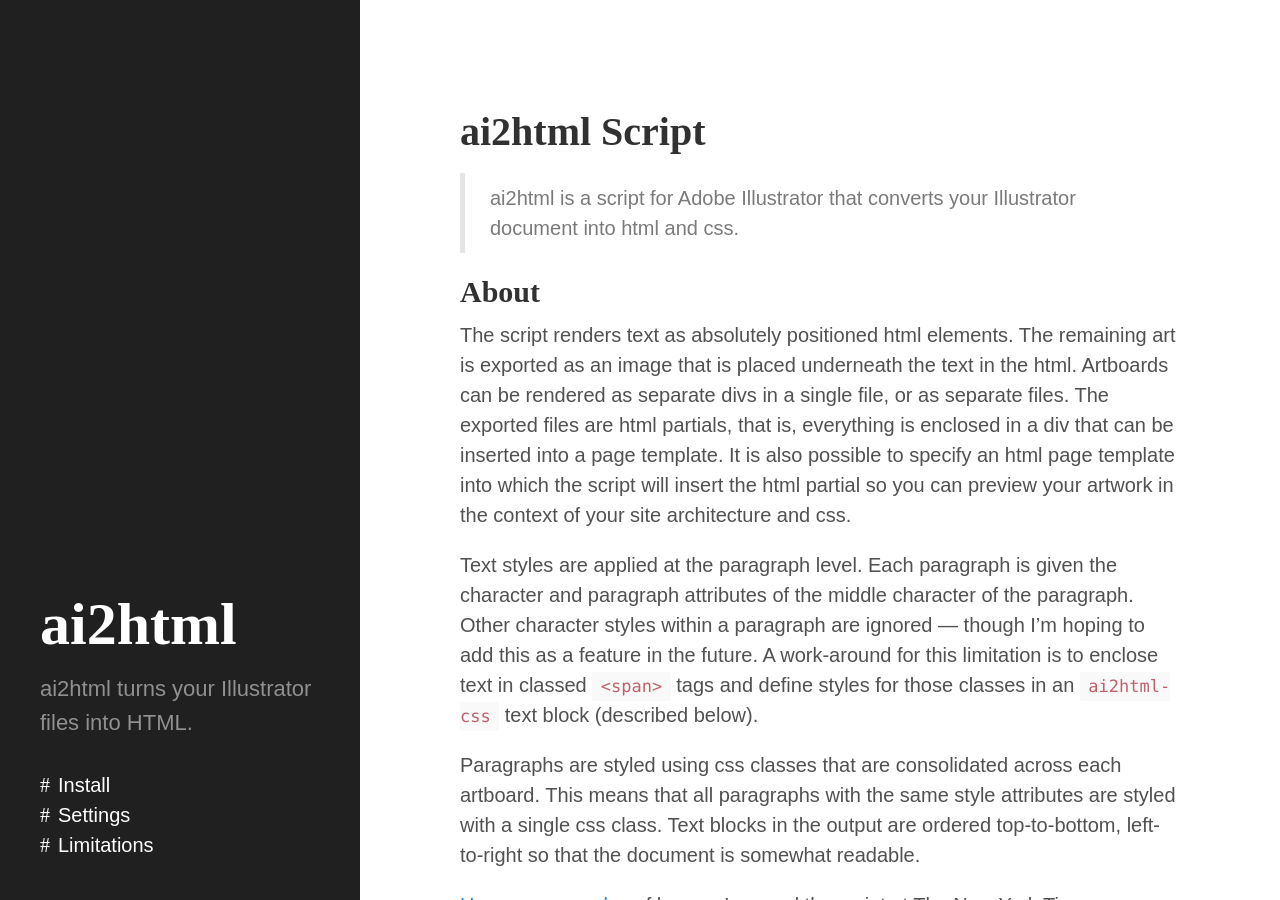
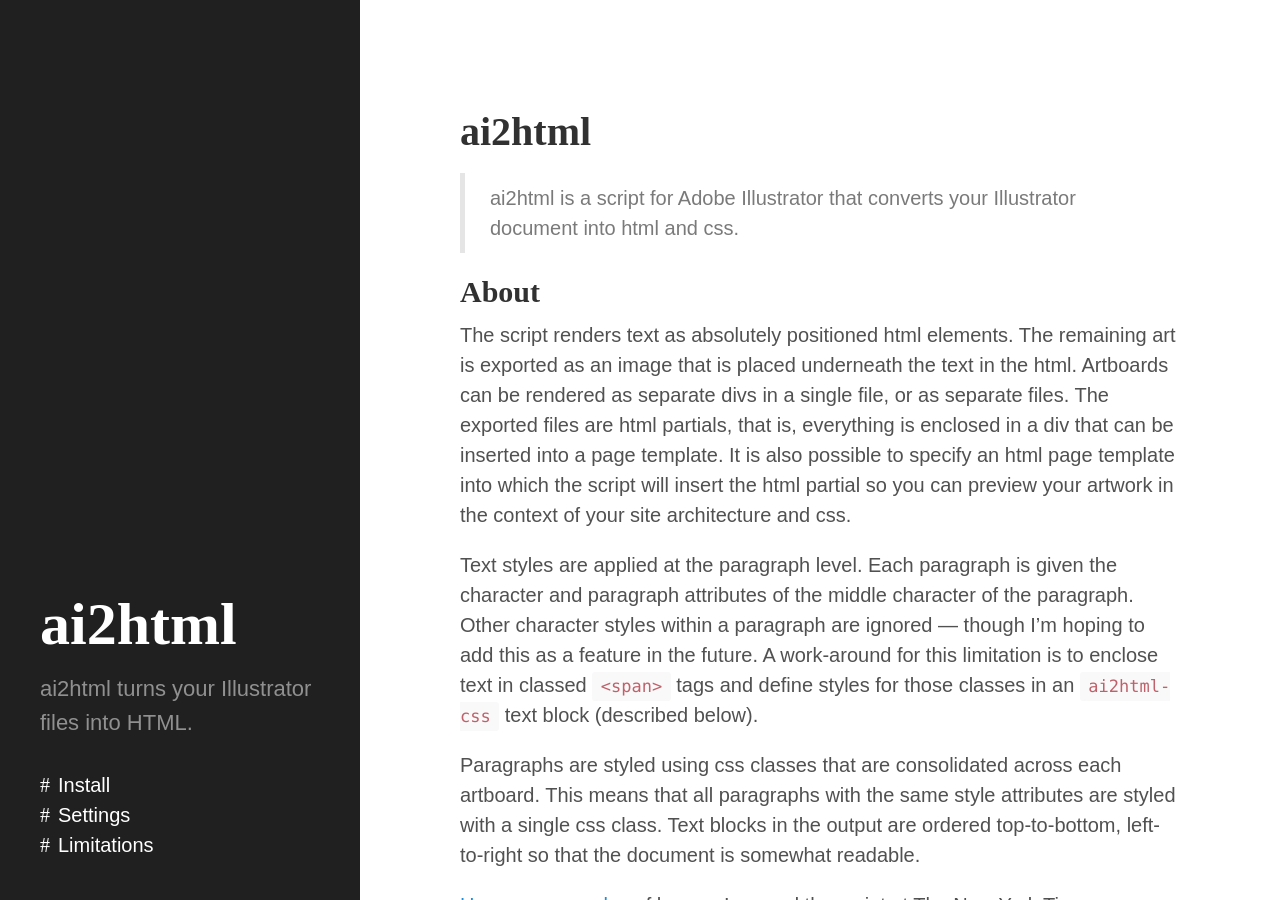
Before and after one commit to newsdev/ai2html, a Jekyll site: the page built from index.md, in a window 1280 px wide and 900 px high. Built offline with Jekyll 4.4.1, drawn with Linux system fonts in a browser that asks for light colours; Markdown is read by kramdown in place of the engine named in the settings.

Commit message:
Sync README.md in master branch to index.md in gh-pages

```diff
--- a/index.md
+++ b/index.md
@@ -3,7 +3,7 @@
 ---
 
 
-# ai2html Script
+# ai2html
 
 > ai2html is a script for Adobe Illustrator that converts your Illustrator document into html and css.
 
```
